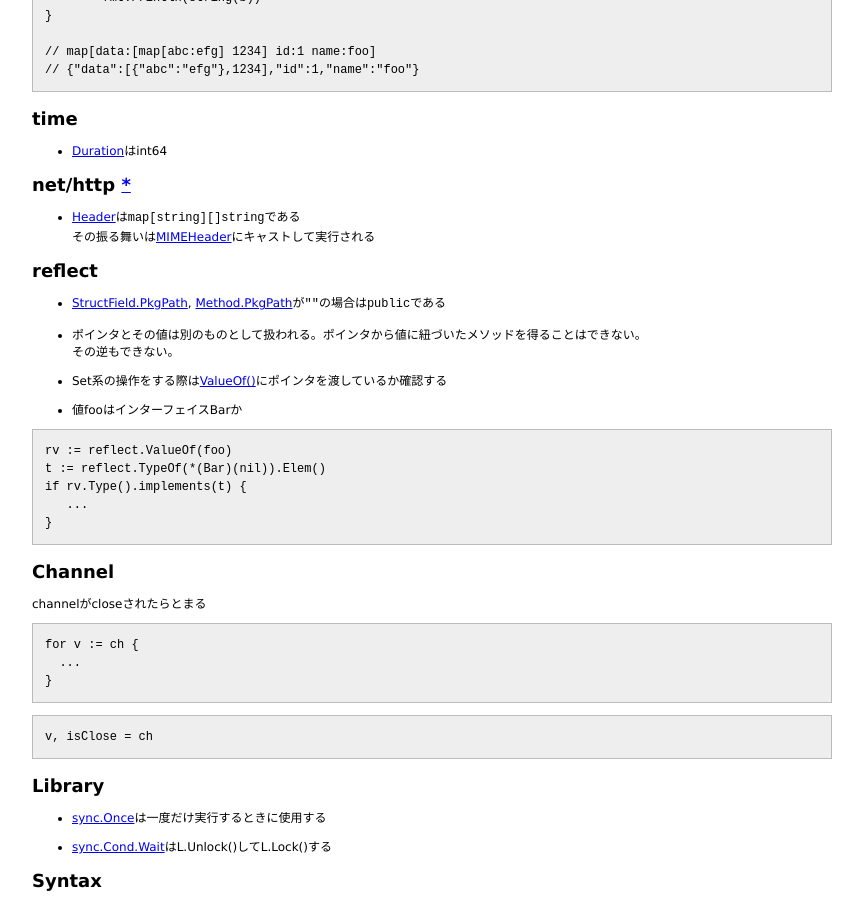
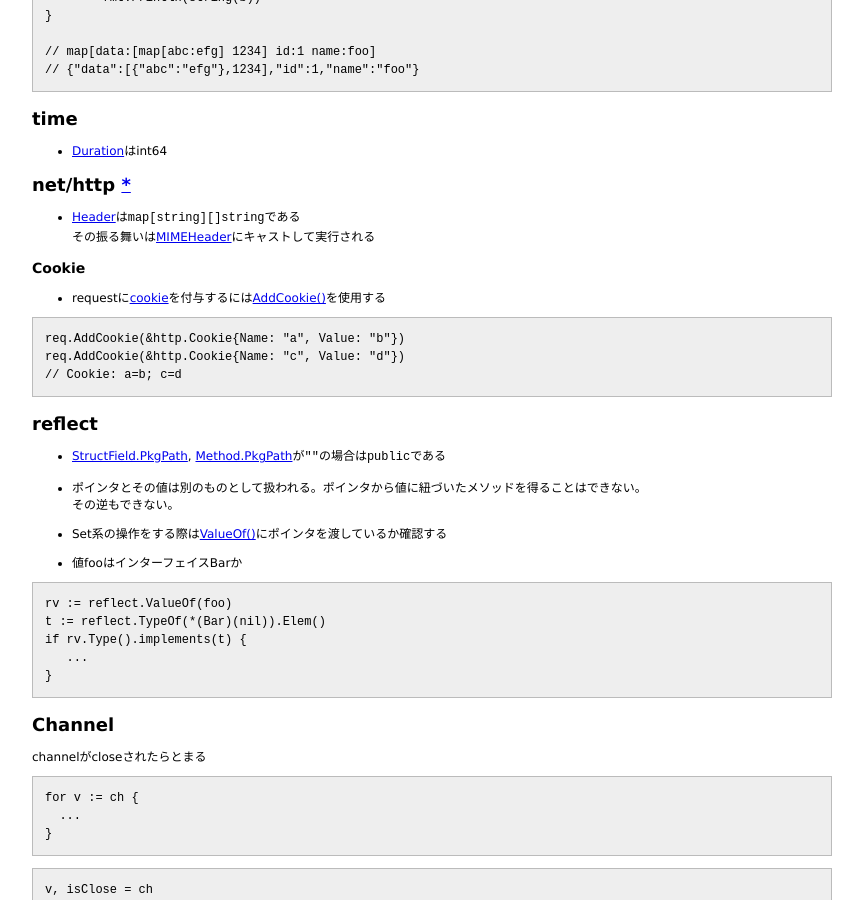
Before and after one commit to 38elements/38elements.github.com, a Jekyll site: the page built from _posts/2017-08-12-go.md, in a window 1280 px wide and 900 px high, scrolled down 470 px. Shown: the whole window, without its empty margins (208-1071 px from the left). Built offline with Jekyll 4.4.1, drawn with Linux system fonts in a browser that asks for light colours.

Commit message:
Update 2017-08-12-go.md

````diff
--- a/_posts/2017-08-12-go.md
+++ b/_posts/2017-08-12-go.md
@@ -41,6 +41,17 @@ func main() {
 
 * [Header](https://golang.org/pkg/net/http/#Header)は`map[string][]string`である
 その振る舞いは[MIMEHeader](https://golang.org/pkg/net/textproto/#MIMEHeader)にキャストして実行される
+
+### Cookie
+
+* requestに[cookie](https://golang.org/pkg/net/http/#Cookie)を付与するには[AddCookie()](https://golang.org/pkg/net/http/#Request.AddCookie)を使用する
+
+```Go
+req.AddCookie(&http.Cookie{Name: "a", Value: "b"})
+req.AddCookie(&http.Cookie{Name: "c", Value: "d"})
+// Cookie: a=b; c=d
+```
+
 
 ## reflect
 
````
